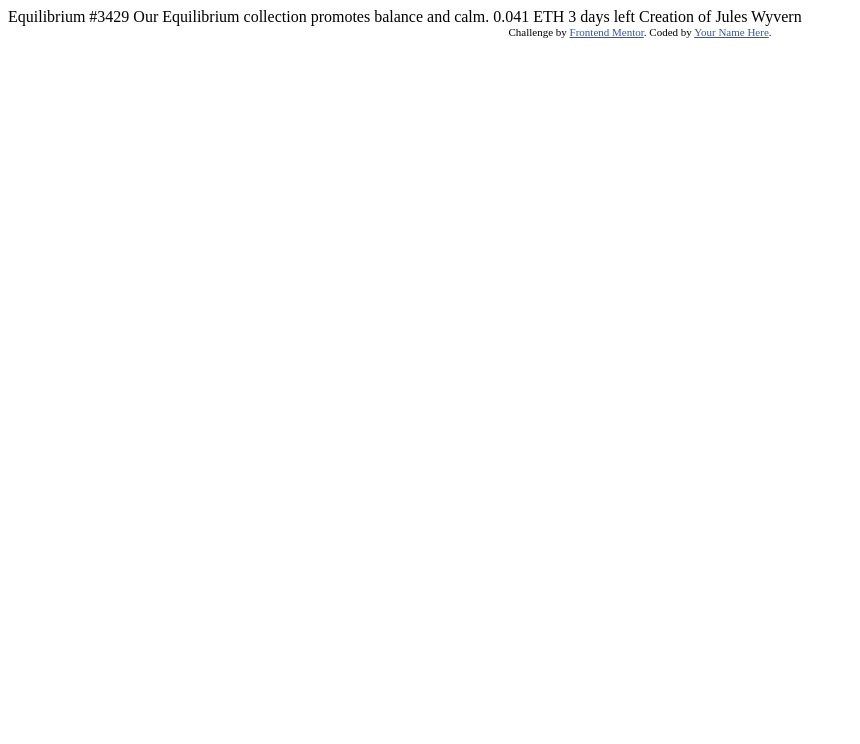
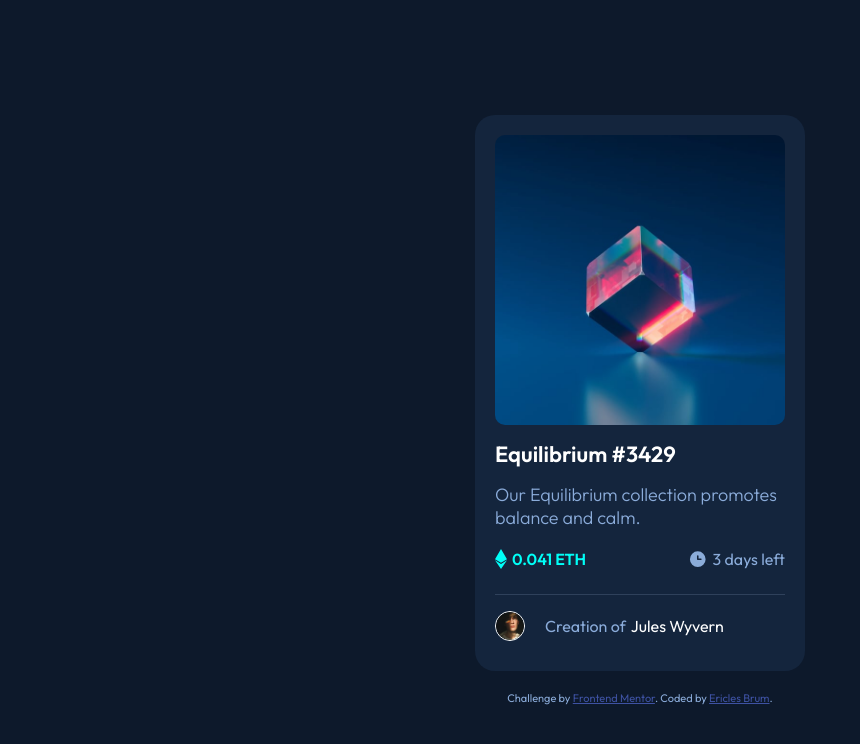
Before and after one commit to ericlesbrum/nft-preview-card-component-main, a plain HTML site: page index.html in a window 1280 px wide. Shown: the whole page, without its empty margins (0-860 px from the left). Drawn offline with Linux system fonts and the light colour scheme.

Commit message:
base finish

```diff
--- /dev/null
+++ b/css/attribution.css
@@ -0,0 +1,2 @@
+.attribution { font-size: 11px; text-align: center; }
+.attribution a { color: hsl(228, 45%, 44%); }
--- /dev/null
+++ b/css/main.css
@@ -0,0 +1,145 @@
+@import url('/css/attribution.css');
+:root{
+    --Soft-blue: hsl(215, 51%, 70%);
+    --Cyan: hsl(178, 100%, 50%);
+    --Very-dark-blue-main: hsl(217, 54%, 11%);
+    --Very-dark-blue-card: hsl(216, 50%, 16%);
+    --Very-dark-blue-line: hsl(215, 32%, 27%);
+    --White: hsl(0, 0%, 100%);
+}
+*{
+    margin: 0;
+    padding: 0;
+    box-sizing: border-box;
+}
+body{
+    background-color: var(--Very-dark-blue-main);
+    display: flex;
+    justify-content: center;
+    align-items: center;
+    flex-direction: column;
+    min-height: 100vh;
+    width: 100%;
+    font-size: 18px;
+    font-family: 'Outfit', sans-serif;
+    color: var(--Soft-blue);
+}
+main{
+    max-width: 330px;
+    min-height: 500px;
+    background: var(--Very-dark-blue-card);
+    padding: 20px;
+    margin: 20px;
+    border-radius: 20px;
+}
+.image{
+    position: relative;
+    height: 100%;
+    width: 100%;
+    display: flex;
+    align-items: center;
+    text-align: center;
+    flex-direction: column;
+    justify-content: center;
+}
+.image:hover{
+    cursor: pointer;
+}
+.image:hover::after{
+    content: "";
+    background-image: url('../images/icon-view.svg');
+    position: absolute;
+    background-repeat: no-repeat;
+    background-position: center;
+    top: 0px;
+    right: 0px;
+    bottom: 0px;
+    left: 0px;
+    opacity: 1;
+}
+.image:hover::before{
+    content: "";
+    background-color: var(--Cyan);
+    position: absolute;
+    top: 0px;
+    right: 0px;
+    bottom: 15px;
+    left: 0px;
+    opacity: 0.45;
+    border-radius: 10px;
+}
+.image img{
+    width: 100%;
+    border-radius: 10px;
+    margin-bottom: 15px;
+}
+main h1{
+    color: var(--White);
+    font-size: 22px;
+    margin-bottom: 15px;
+}
+main h1 a{
+    text-decoration: none;
+    color: var(--White);
+}
+main p{
+    margin-bottom: 20px;
+    font-weight: 300;
+}
+.price-time{
+    display: flex;
+    justify-content: space-between;
+    padding-bottom: 25px;
+    width: 100%;
+    border-bottom: 1px solid var(--Very-dark-blue-line);
+}
+.price{
+    font-size: 16px;
+    display: flex;
+}
+.price img{
+    width: 12px;
+    height: 20px;
+    margin-right: 5px;
+}
+.price span{
+    font-weight: 600;
+    color: var(--Cyan);
+}
+.time{
+    font-size: 16px;
+    display: flex;
+}
+.time img{
+    width: 20px;
+    height: 20px;
+    margin-right: 5px;
+}
+.time span{
+    font-weight: 400;
+}
+.profile{
+    margin-top: 16px;
+    display: flex;
+    font-size: 16px;
+    align-items: center;
+    width: 100%;
+    margin-bottom: 10px;
+}
+.profile img{
+    border: 1px solid var(--White);
+    border-radius: 50px;
+    width: 30px;
+    margin-right: 20px;
+}
+.profile a{
+    color: var(--White);
+    font-weight: 400;
+    text-decoration: none;
+    margin-left: 5px;
+}
+.profile a:hover,
+main h1 a:hover{
+    color: var(--Cyan);
+    cursor: pointer;
+}
--- a/index.html
+++ b/index.html
@@ -3,31 +3,42 @@
 <head>
   <meta charset="UTF-8">
   <meta name="viewport" content="width=device-width, initial-scale=1.0"> <!-- displays site properly based on user's device -->
-
   <link rel="icon" type="image/png" sizes="32x32" href="./images/favicon-32x32.png">
-
+  <link rel="preconnect" href="https://fonts.googleapis.com">
+  <link rel="preconnect" href="https://fonts.gstatic.com" crossorigin>
+  <link href="https://fonts.googleapis.com/css2?family=Outfit:wght@300;400;600&display=swap" rel="stylesheet">
+  <link rel="stylesheet" href="css/main.css">
   <title>Frontend Mentor | NFT preview card component</title>
-
-  <!-- Feel free to remove these styles or customise in your own stylesheet 👍 -->
-  <style>
-    .attribution { font-size: 11px; text-align: center; }
-    .attribution a { color: hsl(228, 45%, 44%); }
-  </style>
 </head>
 <body>
-
-  Equilibrium #3429
-
-  Our Equilibrium collection promotes balance and calm.
-
-  0.041 ETH
-  3 days left
-
-  Creation of Jules Wyvern
-
-  <div class="attribution">
+  <main>
+    <div class="image">
+      <img src="images/image-equilibrium.jpg" alt="equilibrium">
+    </div>
+    <article>
+      <h1><a href="#">Equilibrium #3429</a></h1>
+      <p>
+        Our Equilibrium collection promotes balance and calm.
+      </p>
+      <div class="price-time">
+        <div class="price">
+          <img src="images/icon-ethereum.svg" alt="icon-ethereum">
+          <span>0.041 ETH</span>
+        </div>
+        <div class="time">
+          <img src="images/icon-clock.svg" alt="icon-ethereum">
+          <span>3 days left</span>
+        </div>
+      </div>
+      <div class="profile">
+        <img src="images/image-avatar.png" alt="Jules Wyvern">
+        Creation of <a href="#">Jules Wyvern</a>
+      </div>
+    </article>
+  </main>
+  <footer class="attribution">
     Challenge by <a href="https://www.frontendmentor.io?ref=challenge" target="_blank">Frontend Mentor</a>.
-    Coded by <a href="#">Your Name Here</a>.
-  </div>
+    Coded by <a href="https://github.com/ericlesbrum" target="_blank">Ericles Brum</a>.
+  </footer>
 </body>
 </html>
```
